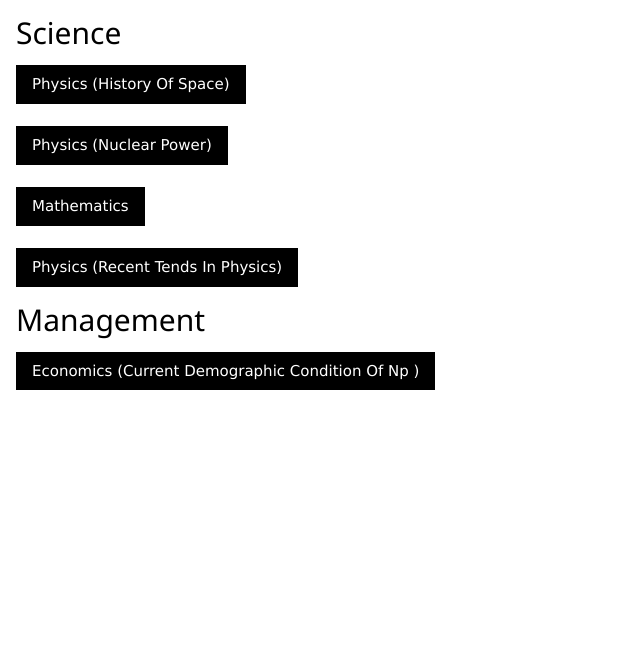
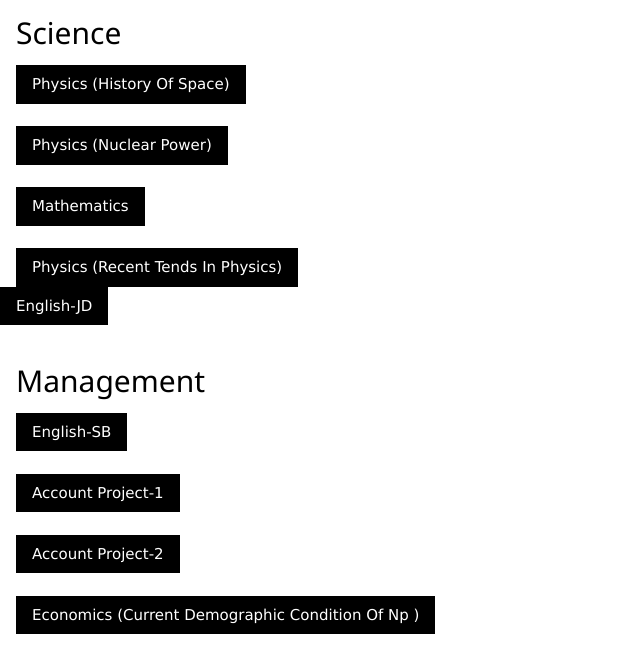
Before and after one commit to janak694/rsbwebsite, a plain HTML site: page projectwork.html in a window 1280 px wide. Shown: the whole page, without its empty margins (0-640 px from the left). Drawn offline with nearby package versions, Linux system fonts and the light colour scheme.

Commit message:
Update projectwork.html

```diff
--- a/projectwork.html
+++ b/projectwork.html
@@ -22,11 +22,27 @@
   <a href="TO STUDY ABOUT THE RECENT TENDS IN PHYSICS.pdf" class="w3-button w3-black">Physics (Recent Tends In Physics)</a>
 </div>
 
+   <a href="ej.pdf" class="w3-button w3-black">English-JD</a>
+  <br>
+   <br>
+
+
 <div class="w3-container">
   <h2>Management</h2>
+ <a href="es.pdf" class="w3-button w3-black">English-SB</a>
+  <br>
+   <br>
+   <a href="account1.pdf" class="w3-button w3-black">Account Project-1</a>
+  <br>
+   <br>
+   <a href="account2.pdf" class="w3-button w3-black">Account Project-2</a>
+  <br>
+   <br>
+  <a href="Project Work On Current Demographic Condition of Nepal By Shanti Badu.pdf" class="w3-btn w3-black">Economics (Current Demographic Condition Of Np )</a>
 
-  <a href="Project Work On Current Demographic Condition of Nepal By Shanti Badu.pdf" class="w3-btn w3-black">Economics (Current Demographic Condition Of Np )</a>
-</div>
+
+
+  </div>
 
 </body>
 </html>
```
